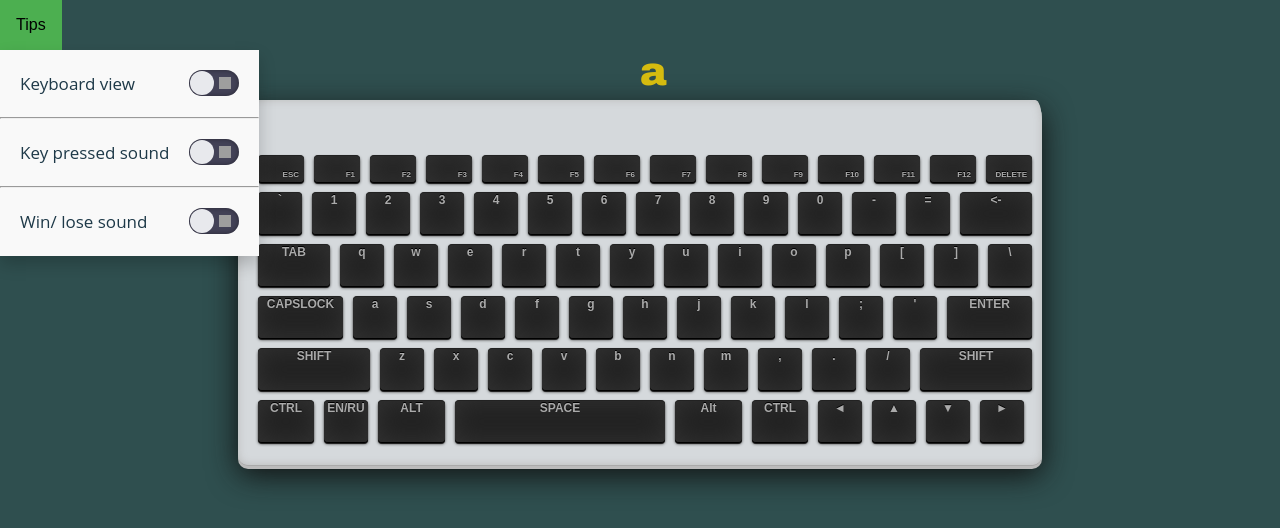
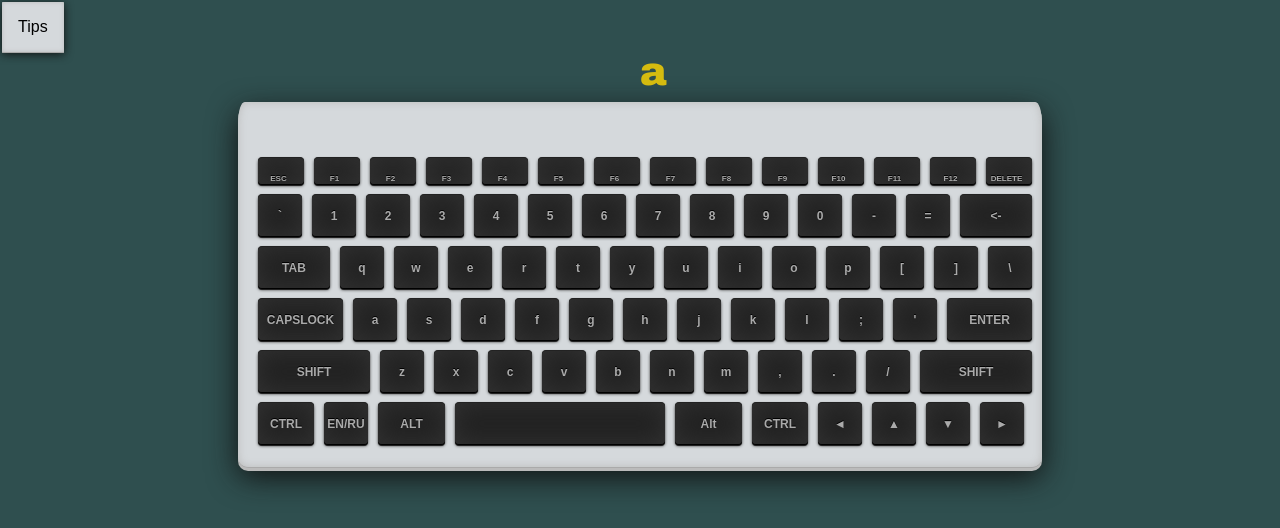
Before and after one commit to solodliudmyla/virtual-keyboard, a plain HTML site: page index.html in a window 1280 px wide. Drawn offline with Linux system fonts and the light colour scheme; grey boxes are pictures that could not be loaded.

Commit message:
style: tips style, keys letters centered

```diff
--- a/index.html
+++ b/index.html
@@ -12,23 +12,23 @@
 	<button class="drop-btn">Tips</button>
 	<div class="dropdown-content">
 
-		<div class="switches dropdown-line">
+		<div class="switches">
 			<input type="checkbox" id="keyboardView" >Keyboard view
 			<label for="keyboardView">
 				<span></span>
 			</label>
 		</div>
 		<hr>
-		<div class="switches dropdown-line">
+		<div class="switches">
 			<input type="checkbox" id="keyPressedSound" >Key pressed sound
 			<label for="keyPressedSound">
 				<span></span>
 			</label>
 		</div>
 		<hr>
-		<div class="switches dropdown-line">
-			<input type="checkbox" id="winSound" >Win/ lose sound
-			<label for="winSound">
+		<div class="switches">
+			<input type="checkbox" id="winLoseSound" >Win/ lose sound
+			<label for="winLoseSound">
 				<span></span>
 			</label>
 		</div>
--- a/script.js
+++ b/script.js
@@ -15,7 +15,7 @@ window.onload = function onLoad() {
         ['TAB', 'q', 'w', 'e', 'r', 't', 'y', 'u', 'i', 'o', 'p', '[', ']', '\\'],
         ['CAPSLOCK', 'a', 's', 'd', 'f', 'g', 'h', 'j', 'k', 'l', ';', '\'', 'ENTER'],
         ['SHIFT', 'z', 'x', 'c', 'v', 'b', 'n', 'm', ',', '.', '/', 'SHIFT'],
-        ['CTRL', 'EN/RU', 'ALT', 'SPACE', 'Alt', 'CTRL', '◄', '▲', '▼', '►']
+        ['CTRL', 'EN/RU', 'ALT', '', 'Alt', 'CTRL', '◄', '▲', '▼', '►']
       ],
       ru: [
         ['ESC', 'F1', 'F2', 'F3', 'F4', 'F5', 'F6', 'F7', 'F8', 'F9', 'F10', 'F11', 'F12', 'DELETE'],
@@ -23,7 +23,7 @@ window.onload = function onLoad() {
         ['TAB', 'й', 'ц', 'у', 'к', 'е', 'н', 'г', 'ш', 'щ', 'з', 'х', 'ъ', '\\'],
         ['CAPSLOCK', 'ф', 'ы', 'в', 'а', 'п', 'р', 'о', 'л', 'д', 'ж', 'э', 'ENTER'],
         ['SHIFT', 'я', 'ч', 'с', 'м', 'и', 'т', 'ь', 'б', 'ю', '.', 'SHIFT'],
-        ['CTRL', 'EN/RU', 'ALT', 'SPACE', 'Alt', 'CTRL', '◄', '▲', '▼', '►']
+        ['CTRL', 'EN/RU', 'ALT', '', 'Alt', 'CTRL', '◄', '▲', '▼', '►']
       ]
     };
     return matrix[language];
--- a/style.css
+++ b/style.css
@@ -10,6 +10,7 @@ body {
 	font-family: "Open Sans","Helvetica Neue",Helvetica,Arial,sans-serif;
 	line-height: 1.6;
 	color: #1e3948;
+	padding: 2px;
 }
 :root {
 	--white: #e8e9ed;
@@ -58,9 +59,8 @@ li {
 	float: left;
 }
 
-
 .key {
-	display: block;
+	display: flex;
 	color: #aaa;
 	font: bold 9pt arial;
 	text-decoration: none;
@@ -85,7 +85,10 @@ li {
 	0 2px 0 #222,
 	0 2px 3px #333;
 	text-shadow: 0 -1px 0 #000;
+  justify-content:center ;
+	align-items: center;
 }
+
 
 .key:active, .active {
 	color: #888;
@@ -248,6 +251,11 @@ video{
 	font-size: 16px;
 	border: none;
 	cursor: pointer;
+	border-radius: 1px;
+	box-shadow: inset 0 0 4px #bbb,
+	0 1px 0 #aaa,
+	0 1px 0 #bbb,
+	0 2px 10px #111;
 }
 
 .dropdown {
@@ -262,24 +270,27 @@ video{
 	min-width: 160px;
 	box-shadow: 0px 8px 16px 0px rgba(0,0,0,0.2);
 	z-index: 1;
-
 }
 
-.dropdown-content a:hover {background-color: #f1f1f1}
+.dropdown-content a:hover {
+	background-color: #f1f1f1
+}
 
 .dropdown:hover .dropdown-content {
 	display: block;
 }
 
 .dropdown:hover .drop-btn {
-	background-color: #4CAF50;
-
+	background-color: #888888;
 }
 
-.dropdown-line{
+.switches{
 	display: flex;
 	justify-content: space-between;
-	margin: 20px;
+	padding: 20px;
+}
+.switches:hover{
+	background-color: #cccccc;
 }
 
 label {
@@ -344,7 +355,6 @@ label {
 .switches [type="checkbox"]:checked + label span:last-child::after {
 	width: 14px;
 	height: 14px;
-	/*right: auto;*/
 	left: 8px;
 	background-image: url(https://s3-us-west-2.amazonaws.com/s.cdpn.io/162656/checkmark-switcher.svg);
 	background-size: 14px 14px;
```
